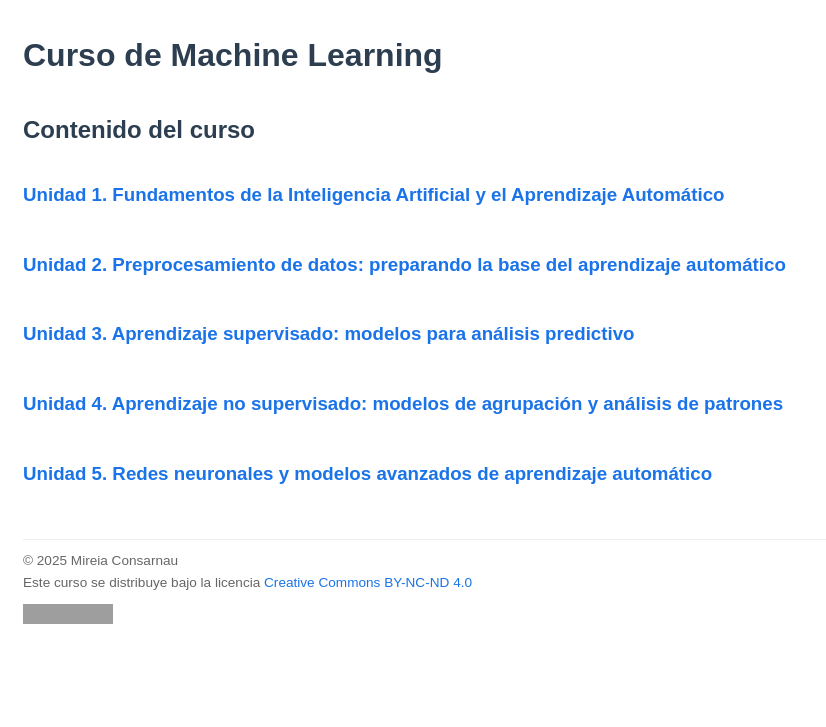
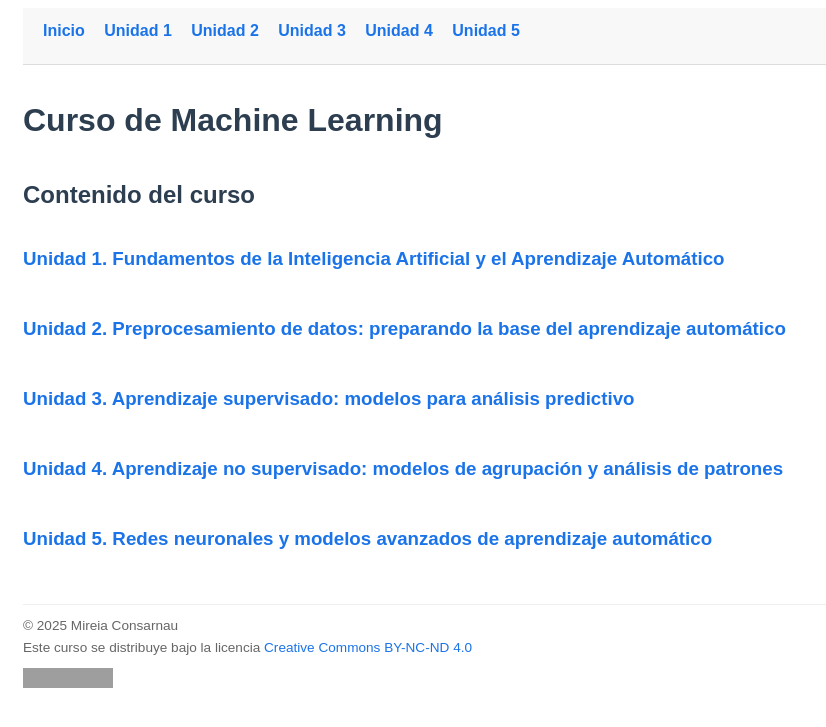
Before and after one commit to mireiaconsarnau/machine_learning, a Jekyll site: the page built from index.md, in a window 1280 px wide. Shown: the top 727 px of the page, without its empty margins (0-826 px from the left). Built offline with Jekyll 4.4.1, drawn with Linux system fonts in a browser that asks for light colours; grey boxes are pictures that could not be loaded.

Commit message:
Update default.html

```diff
--- a/_layouts/default.html
+++ b/_layouts/default.html
@@ -7,6 +7,15 @@
 <link rel="stylesheet" href="/machine_learning/assets/css/custom.css" />
 </head>
 <body>
+  <nav>
+  <a href="/machine_learning/">Inicio</a>
+  <a href="/machine_learning/unidad1.md">Unidad 1</a>
+  <a href="/machine_learning/unidad2.md">Unidad 2</a>
+  <a href="/machine_learning/unidad3.md">Unidad 3</a>
+  <a href="/machine_learning/unidad4.md">Unidad 4</a>
+  <a href="/machine_learning/unidad5.md">Unidad 5</a>
+</nav>
+
    <h1>{{ page.title }}</h1>
   {{ content }}
 <footer class="license" style="font-size:0.85em; color:#666; margin-top:40px; border-top:1px solid #eee; padding-top:10px; text-align:left;">
```
